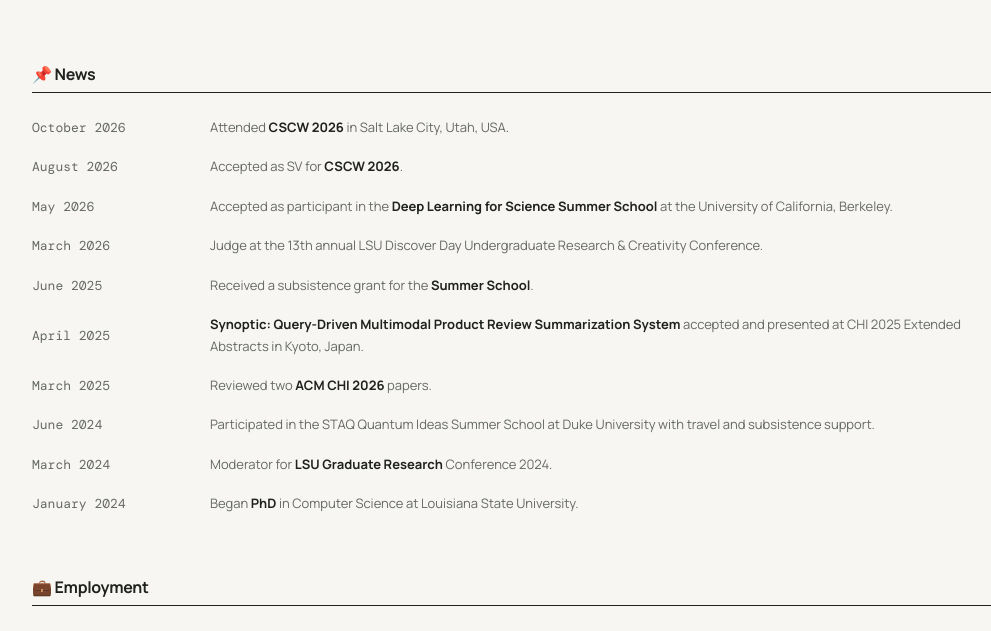
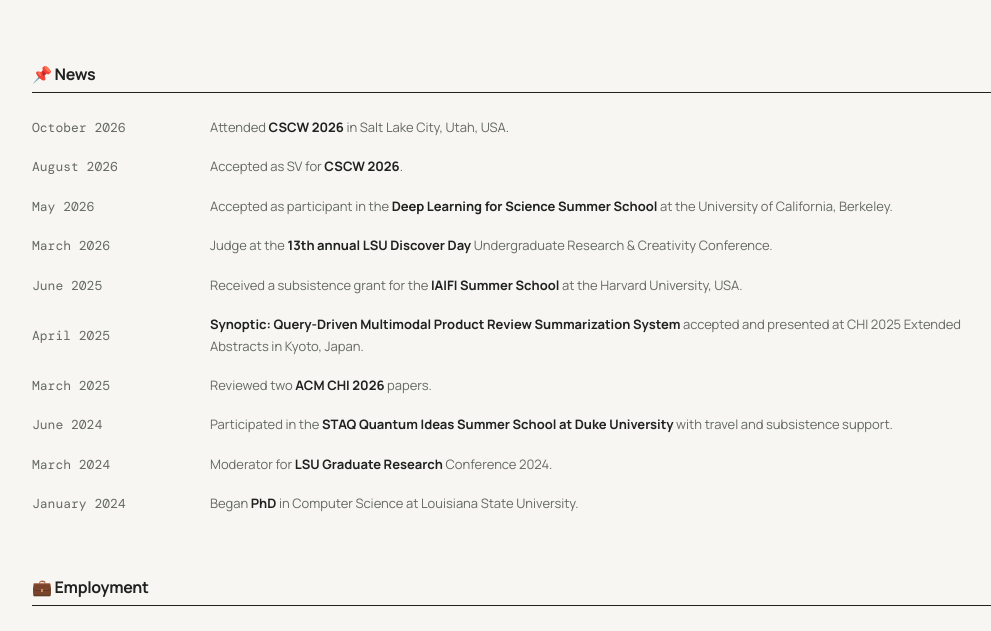
Before and after one commit to NushratRia/NushratRia.github.io, a Flask app: page / in a window 1280 px wide. Shown: the part 896-1527 px from the top of the page, without its empty margins (223-1214 px from the left). Run offline with Flask 3, Linux system fonts and the light colour scheme; some web fonts are replaced.

Commit message:
Update event descriptions

```diff
--- a/index.html
+++ b/index.html
@@ -308,7 +308,7 @@
             </time>
 
             <p>
-                Judge at the 13th annual LSU Discover Day
+                Judge at the <strong>13th annual LSU Discover Day</strong>
                 Undergraduate Research &amp; Creativity Conference.
             </p>
 
@@ -323,7 +323,7 @@
 
             <p>
                 Received a subsistence grant for the
-                <strong>Summer School</strong>.
+                <strong>IAIFI Summer School</strong> at the Harvard University, USA.
             </p>
 
         </div>
@@ -367,7 +367,7 @@
             </time>
 
             <p>
-                Participated in the STAQ Quantum Ideas
+                Participated in the <strong>STAQ Quantum Ideas
                 Summer School at Duke University</strong> with
                 travel and subsistence support.
             </p>
--- a/templates/index.html
+++ b/templates/index.html
@@ -308,7 +308,7 @@
             </time>
 
             <p>
-                Judge at the 13th annual LSU Discover Day
+                Judge at the <strong>13th annual LSU Discover Day</strong>
                 Undergraduate Research &amp; Creativity Conference.
             </p>
 
@@ -323,7 +323,7 @@
 
             <p>
                 Received a subsistence grant for the
-                <strong>Summer School</strong>.
+                <strong>IAIFI Summer School</strong> at the Harvard University, USA.
             </p>
 
         </div>
@@ -367,7 +367,7 @@
             </time>
 
             <p>
-                Participated in the STAQ Quantum Ideas
+                Participated in the <strong>STAQ Quantum Ideas
                 Summer School at Duke University</strong> with
                 travel and subsistence support.
             </p>
```
